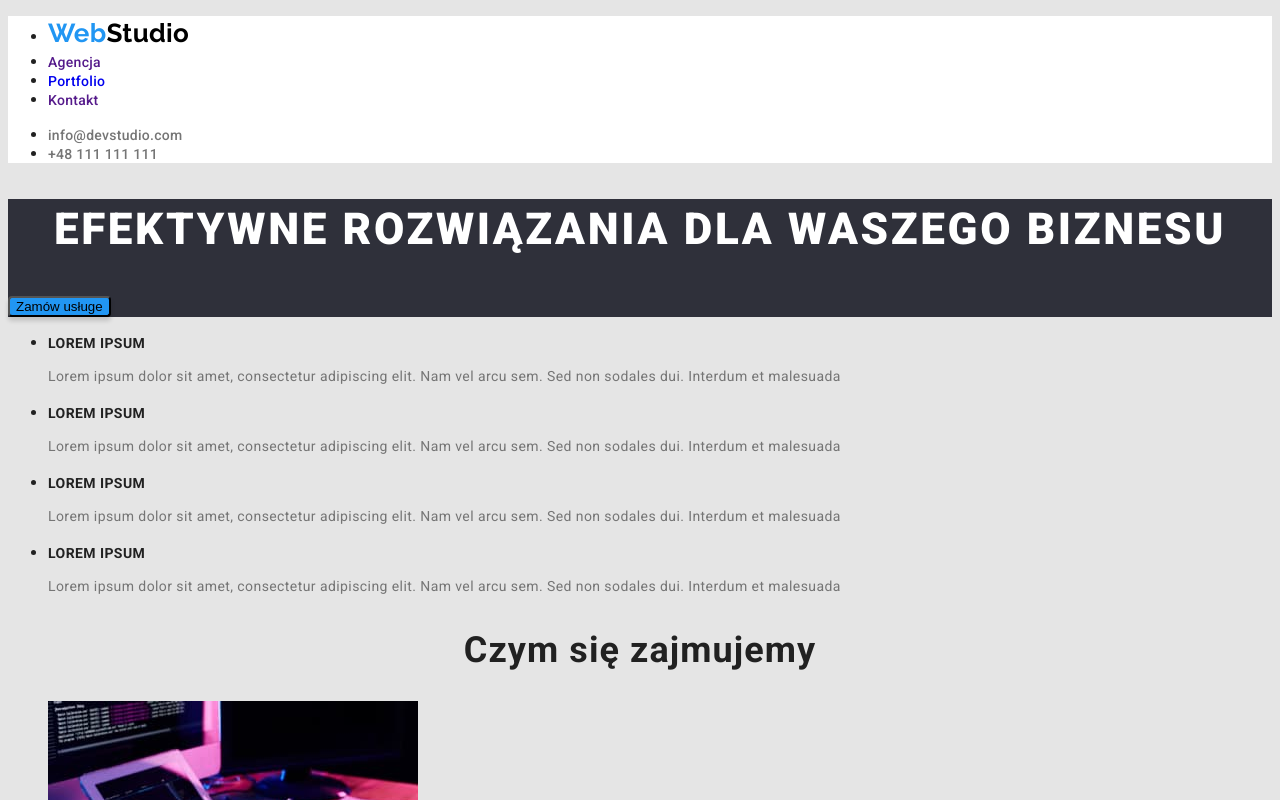
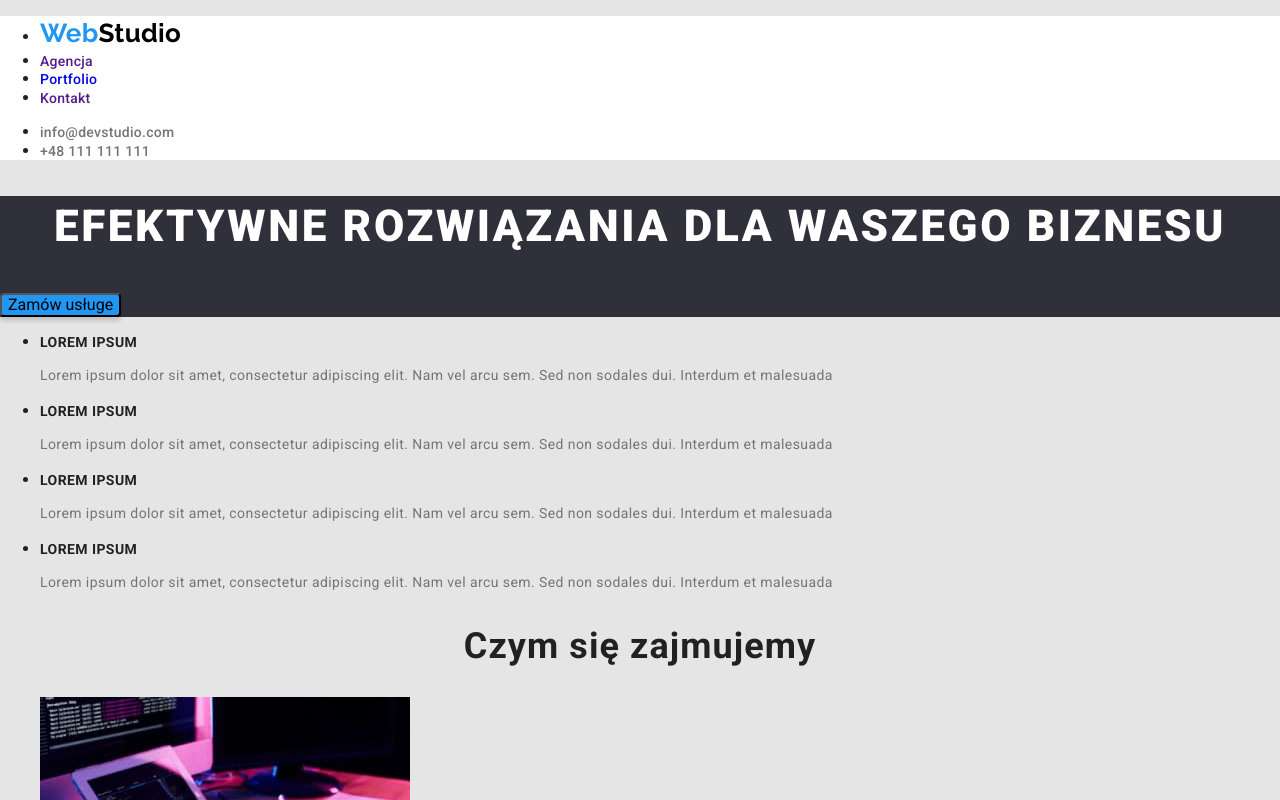
Before and after one commit to ArkadiuszMyszka/goit-markup-hw-03, a plain HTML site: page index.html in a window 1280 px wide. Shown: the top 800 px of the page. Drawn offline with Linux system fonts and the light colour scheme.

Commit message:
added modern-normalize.min.css

```diff
--- a/index.html
+++ b/index.html
@@ -1,6 +1,7 @@
 <!DOCTYPE html>
 <html lang="pl">
     <head>
+        <link rel="stylesheet" href="./css/modern-normalize.min.css" />
         <link rel="preconnect" href="https://fonts.googleapis.com">
         <link rel="preconnect" href="https://fonts.gstatic.com" crossorigin>
         <link
```
Also changed, not shown: css/modern-normalize.min.css (added, +9 -0 lines).
